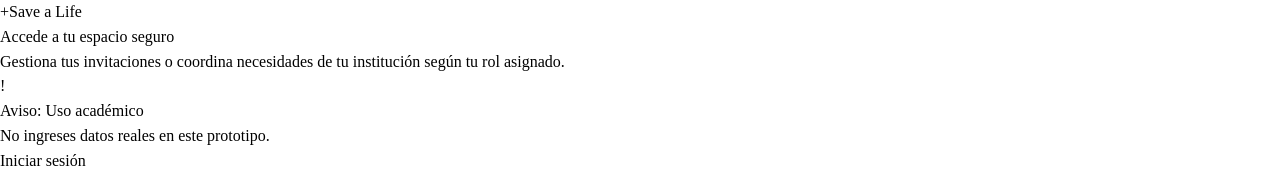
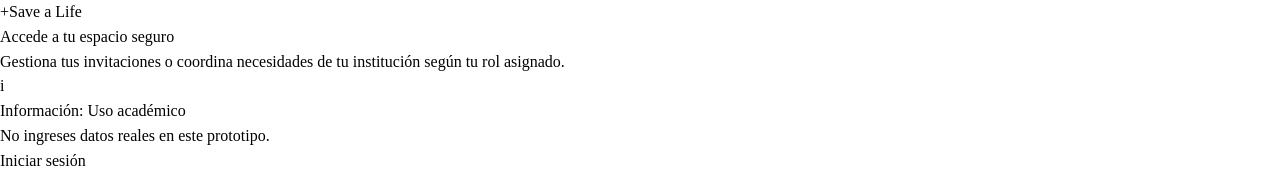
Before and after one commit to DiegoRomanP/Safe-a-Life, a React (Vite) app in the folder frontend/: page /ingresar in a window 1280 px wide. Shown: the top 169 px of the page. Built offline with nearby package versions, Linux system fonts and the light colour scheme.

Commit message:
fix(frontend): unificar el aviso académico en tono informativo (B1)

```diff
--- a/frontend/src/features/auth/pages/LoginPage.tsx
+++ b/frontend/src/features/auth/pages/LoginPage.tsx
@@ -31,7 +31,7 @@ export function LoginPage() {
       asideTitle="Accede a tu espacio seguro"
       asideDetail="Gestiona tus invitaciones o coordina necesidades de tu institución según tu rol asignado."
       asideFooter={
-        <Alert tone="warning" title="Uso académico">
+        <Alert tone="info" title="Uso académico">
           No ingreses datos reales en este prototipo.
         </Alert>
       }
--- a/frontend/src/features/hospital/pages/AssistedSignupsPage.tsx
+++ b/frontend/src/features/hospital/pages/AssistedSignupsPage.tsx
@@ -148,7 +148,7 @@ export function AssistedSignupsPage() {
               })}
             </ul>
           )}
-          <Alert tone="warning" title="Uso académico" className="mt-4">
+          <Alert tone="info" title="Uso académico" className="mt-4">
             Usa solo correos de prueba: este prototipo no es para datos reales.
           </Alert>
         </Card>
```
